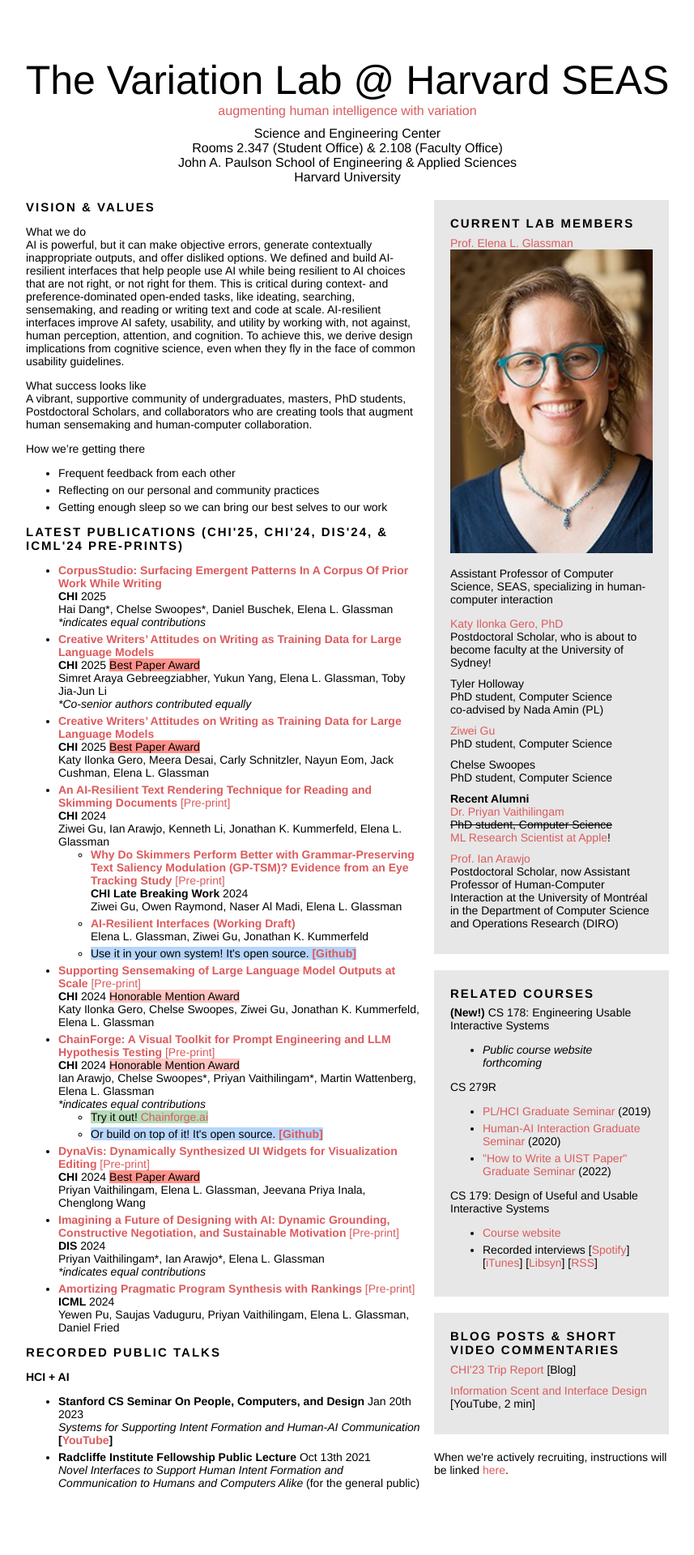
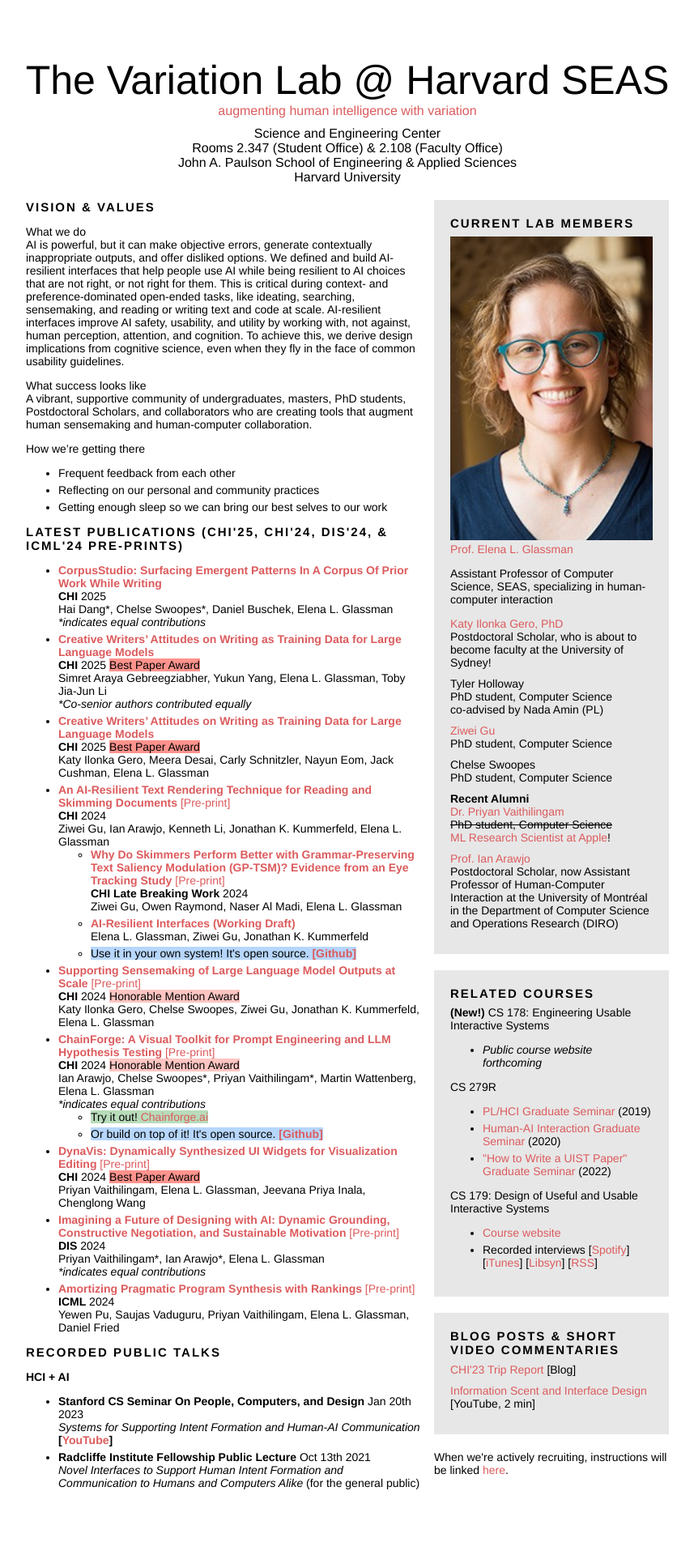
Before and after one commit to eglassman/eglassman.github.io, a Jekyll site: the page built from index.html, in a window 1280 px wide. Shown: the top 1920 px of the page at 81% size, without its empty margins (211-1068 px from the left). Built offline with Jekyll 4.4.1, drawn with Linux system fonts in a browser that asks for light colours; grey boxes are pictures that could not be loaded.

Commit message:
try another formmating fix

```diff
--- a/index.html
+++ b/index.html
@@ -493,11 +493,12 @@
     Current Lab Members
     </div>
     <div class="margin-bottom">
+      <img src="img/Glassman_200x300.jpg" alt="Elena Glassman's professional headshot" style="width:250px;">
       <div class="slightlybold">
         <a href="#glassman">Prof. Elena L. Glassman</a>
       </div>
       <div>
-        <img src="img/Glassman_200x300.jpg" alt="Elena Glassman's professional headshot" style="width:250px;">
+
         <p>Assistant Professor of Computer Science, SEAS, specializing in human-computer interaction</p>
         <!-- (2019-2022) Stanley A. Marks and William H. Marks Assistant Professor at the <b>Radcliffe Institute</b><br> -->
 
```
